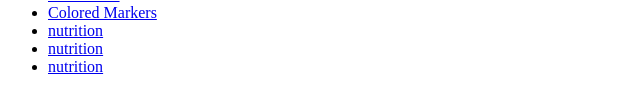
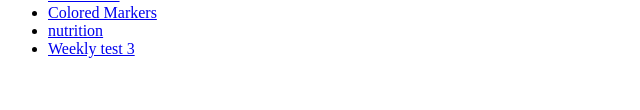
Before and after one commit to MayurArchives/HTMLgeek, a plain HTML site: page index.html in a window 1280 px wide. Shown: the part 326-436 px from the top of the page, without its empty margins (0-640 px from the left). Drawn offline with Linux system fonts and the light colour scheme.

Commit message:
pushing fil

```diff
--- a/index.html
+++ b/index.html
@@ -25,8 +25,7 @@
         <li><a href="index9.html">Cafe Menu</a></li>
         <li><a href="index13.html">Colored Markers</a></li>
         <li><a href="index14.html">nutrition</a></li>
-        <li><a href="project-list.html">nutrition</a></li>
-        <li><a href="weeklyTest3.html">nutrition</a></li>
+        <li><a href="weeklyTest3.html">Weekly test 3</a></li>
 
 
     </ul>
```
